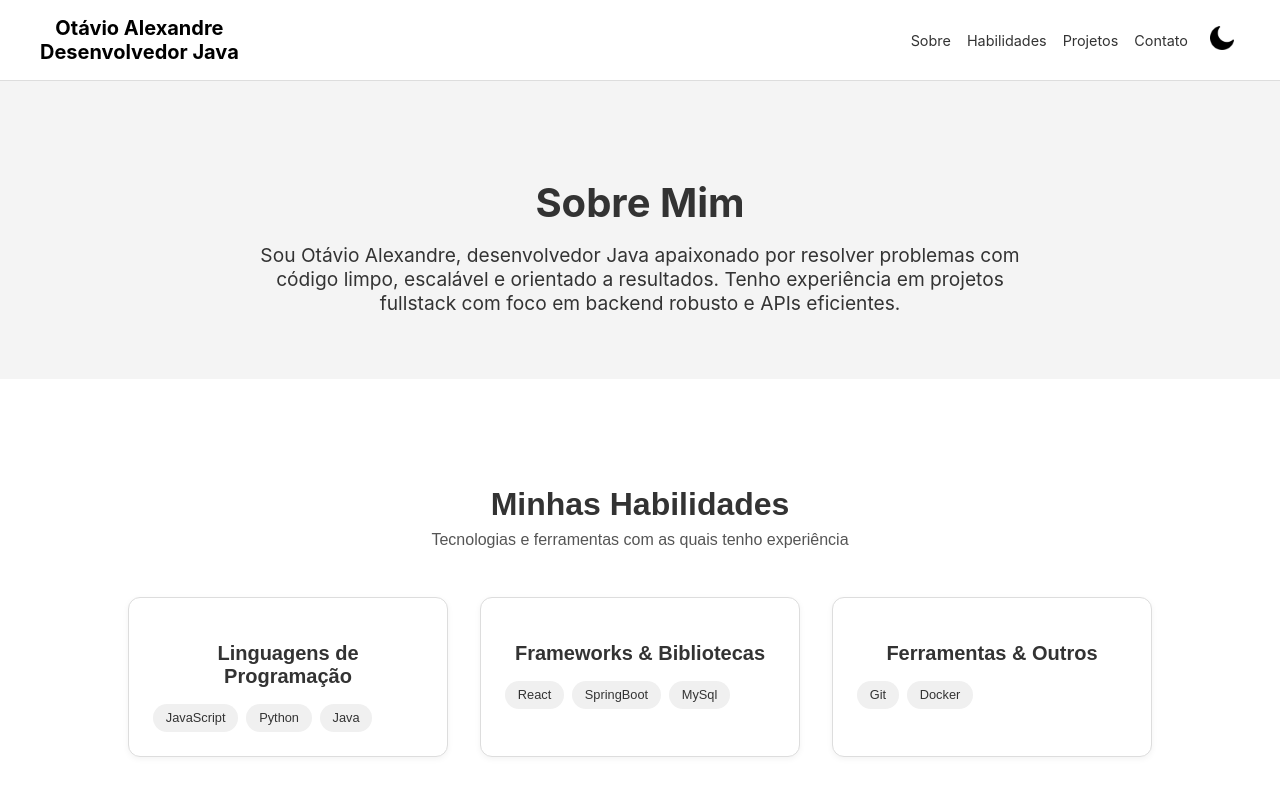
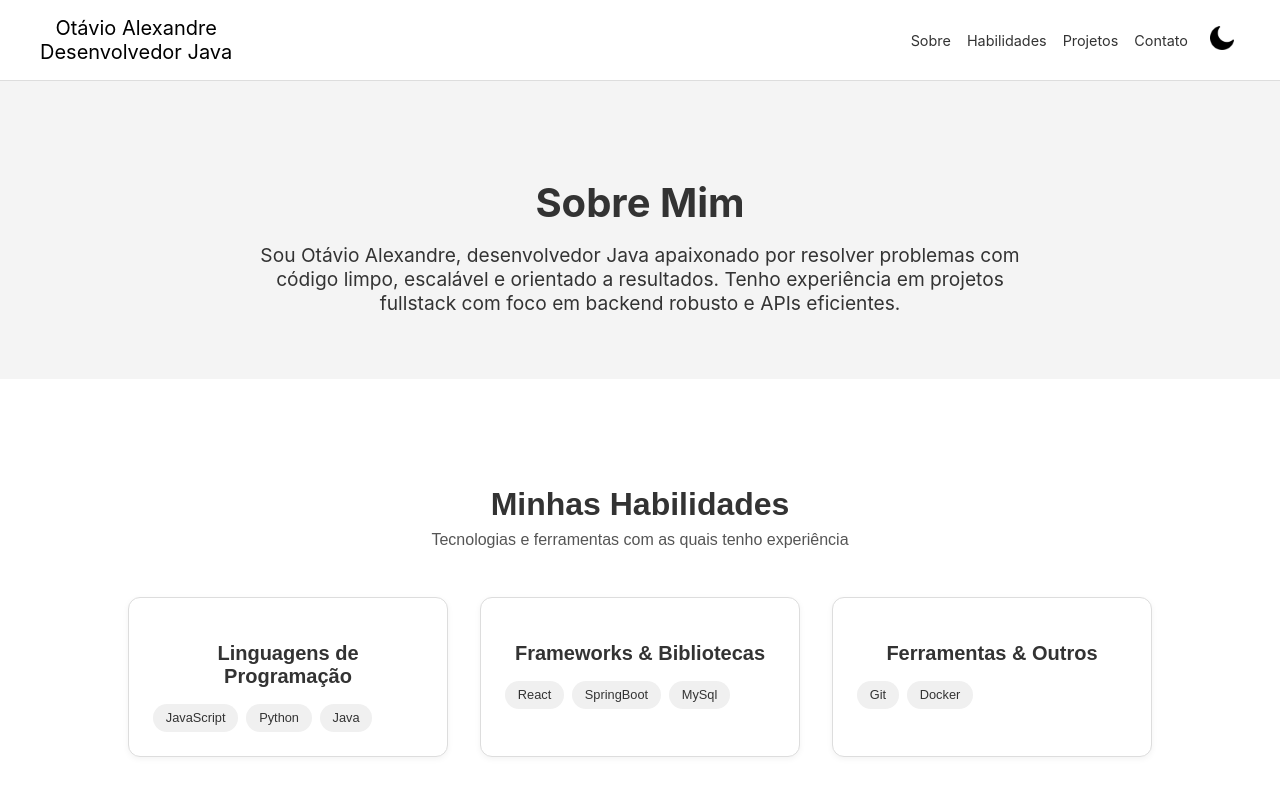
Before and after one commit to Zerphyis/portifolio, a React (Create React App) app: page / in a window 1280 px wide. Shown: the top 800 px of the page. Built offline with nearby package versions, Linux system fonts and the light colour scheme.

Commit message:
refactor: melhorando o espaçamento na header.css

```diff
--- a/src/components/header/Header.css
+++ b/src/components/header/Header.css
@@ -14,6 +14,7 @@
 
 .header-inner {
   max-width: 1200px;
+  width: 100%;
   margin: 0 auto;
   padding: 1rem;
   display: flex;
@@ -21,9 +22,24 @@
   justify-content: space-between;
 }
 
+
 .logo {
+  margin-right: auto;
+  display: flex;
+  align-items: center;
+  gap: 0.5rem;
   font-size: 1.25rem;
-  font-weight: bold;
+}
+
+.logo .name {
+  font-weight: 700;
+}
+
+.logo .subname {
+  font-weight: 400;
+  font-size: 1rem;
+  opacity: 0.8;
+  color: var(--text);
 }
 
 .nav-desktop {
@@ -90,7 +106,6 @@
   }
 }
 
-/* Tema Claro e Escuro */
 :root {
   --header-bg: rgba(255, 255, 255, 0.9);
   --text: #333;
```
